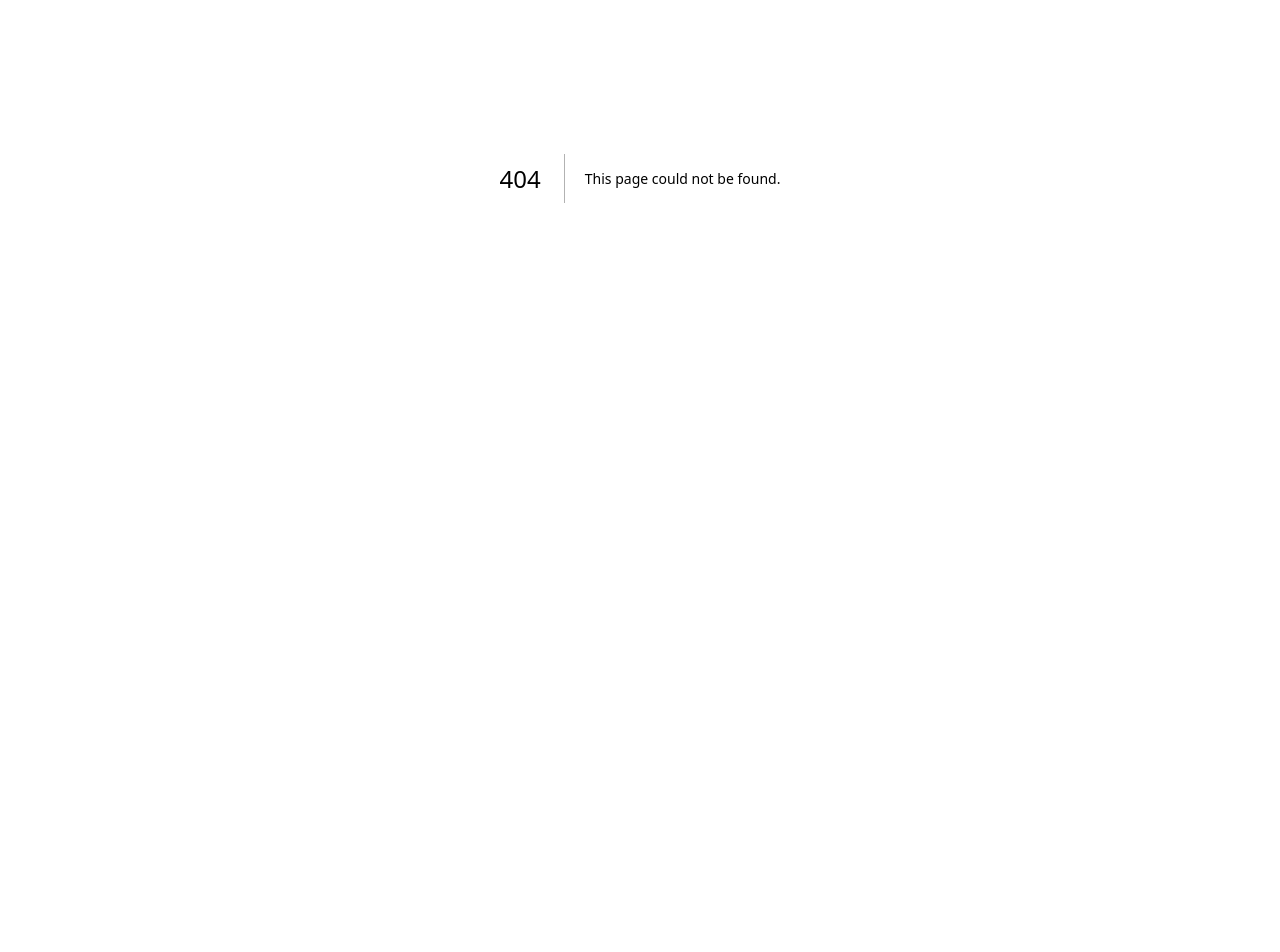
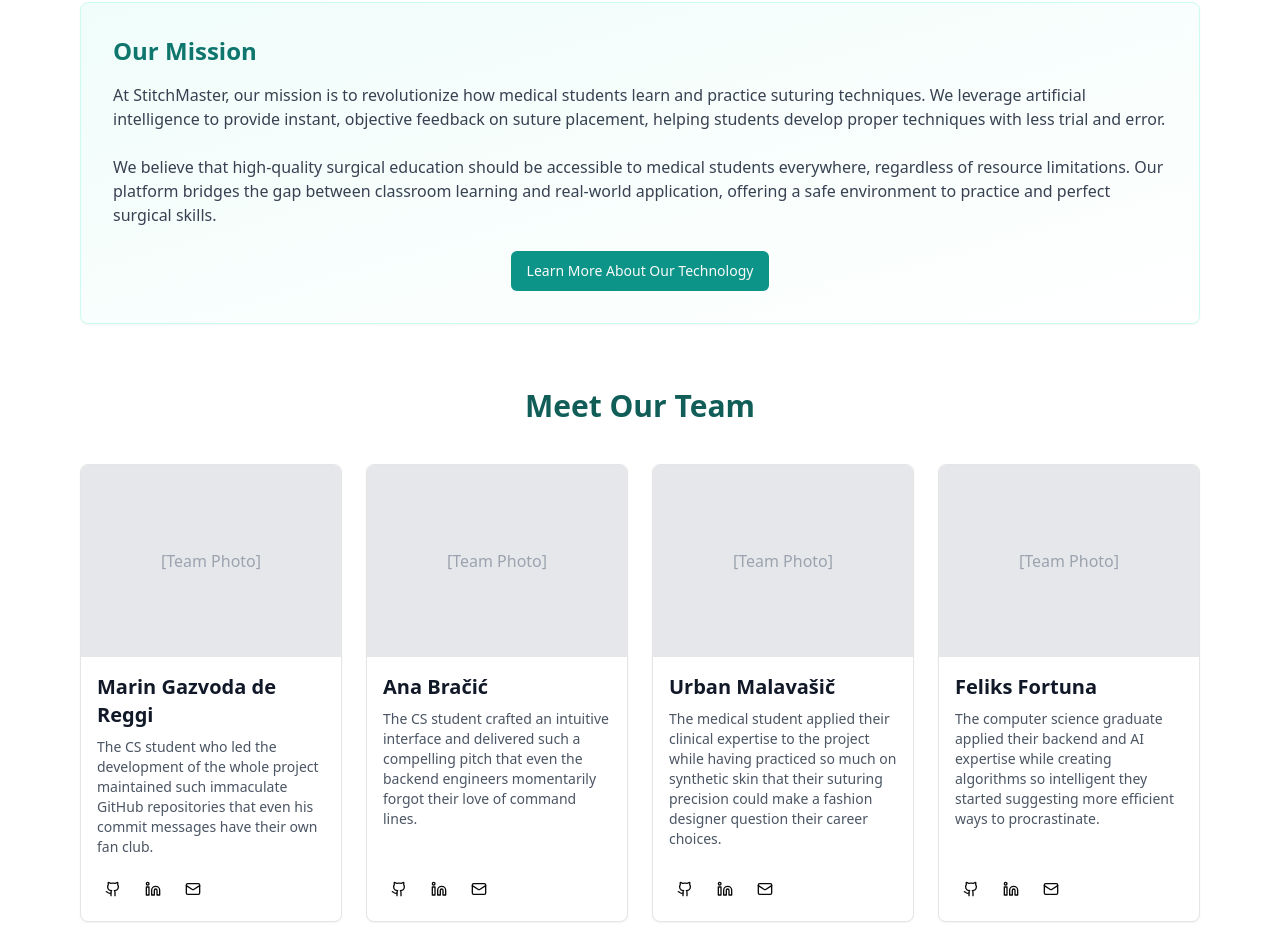
Before and after one commit to marindereggi/DragonHack-2025, a Next.js app in the folder frontend/: page /team in a window 1280 px wide. Before the commit this address had no page. Shown: the part 222-1174 px from the top of the page. Before the commit the page ends 800 px from the top, so only its background shows below. Built offline with nearby package versions, Linux system fonts and the light colour scheme.

Commit message:
About us

```diff
--- /dev/null
+++ b/frontend/app/team/page.tsx
@@ -0,0 +1,10 @@
+import TeamPage from "@/components/team";
+
+export const metadata = {
+  title: "Our Team | StitchMaster",
+  description: "Learn about the team behind StitchMaster and our mission to improve surgical education."
+};
+
+export default function Team() {
+  return <TeamPage />;
+}
--- a/frontend/components/footer.tsx
+++ b/frontend/components/footer.tsx
@@ -20,17 +20,17 @@ export default function Footer() {
             <h3 className="font-semibold mb-4 text-foreground">Resources</h3>
             <ul className="space-y-2 text-sm">
               <li>
-                <Link href="#" className="text-foreground/70 hover:text-teal-700 dark:hover:text-teal-400">
+                <Link href="https://www.sciencedirect.com/science/article/abs/pii/0002961077904482" className="text-foreground/70 hover:text-teal-700 dark:hover:text-teal-400" target="_blank" rel="noopener noreferrer">
                   Suturing Techniques
                 </Link>
               </li>
               <li>
-                <Link href="#" className="text-foreground/70 hover:text-teal-700 dark:hover:text-teal-400">
+                <Link href="https://www.youtube.com/watch?v=z8oWv-nVO6g" className="text-foreground/70 hover:text-teal-700 dark:hover:text-teal-400" target="_blank" rel="noopener noreferrer">
                   Training Videos
                 </Link>
               </li>
               <li>
-                <Link href="#" className="text-foreground/70 hover:text-teal-700 dark:hover:text-teal-400">
+                <Link href="https://dermnetnz.org/topics/suturing-techniques" className="text-foreground/70 hover:text-teal-700 dark:hover:text-teal-400" target="_blank" rel="noopener noreferrer">
                   Best Practices
                 </Link>
               </li>
@@ -46,7 +46,7 @@ export default function Footer() {
             <h3 className="font-semibold mb-4 text-foreground">About</h3>
             <ul className="space-y-2 text-sm">
               <li>
-                <Link href="#" className="text-foreground/70 hover:text-teal-700 dark:hover:text-teal-400">
+                <Link href="/team" className="text-foreground/70 hover:text-teal-700 dark:hover:text-teal-400">
                   Team
                 </Link>
               </li>
--- /dev/null
+++ b/frontend/components/team.tsx
@@ -0,0 +1,130 @@
+"use client";
+
+import { Card } from "@/components/ui/card";
+import { Button } from "@/components/ui/button";
+import Image from "next/image";
+import { Microscope, Github, Linkedin, Mail } from "lucide-react";
+
+export default function TeamPage() {
+  return (
+    <div className="container mx-auto px-4 py-12 max-w-6xl">
+      {/* Hero Section */}
+      <div className="text-center mb-16">
+        <div className="flex justify-center items-center gap-2 mb-4">
+          <Microscope className="h-8 w-8 text-teal-600" />
+          <h1 className="text-4xl font-bold text-teal-800 dark:text-teal-300">Our Team</h1>
+        </div>
+        <p className="text-xl text-gray-600 dark:text-gray-300 max-w-3xl mx-auto">
+          We're a passionate group of medical technologists and developers dedicated to improving surgical education through AI-powered learning tools.
+        </p>
+      </div>
+
+      {/* Mission Section */}
+      <Card className="p-8 mb-16 bg-gradient-to-br from-teal-50 to-white dark:from-gray-900 dark:to-gray-800 border-teal-100 dark:border-teal-900">
+        <h2 className="text-2xl font-semibold text-teal-700 dark:text-teal-400 mb-4">Our Mission</h2>
+        <p className="text-gray-700 dark:text-gray-300 mb-6">
+          At StitchMaster, our mission is to revolutionize how medical students learn and practice suturing techniques. We leverage artificial intelligence to provide instant, objective feedback on suture placement, helping students develop proper techniques with less trial and error.
+        </p>
+        <p className="text-gray-700 dark:text-gray-300 mb-6">
+          We believe that high-quality surgical education should be accessible to medical students everywhere, regardless of resource limitations. Our platform bridges the gap between classroom learning and real-world application, offering a safe environment to practice and perfect surgical skills.
+        </p>
+        <div className="flex justify-center mt-6">
+          <Button variant="default" className="bg-teal-600 hover:bg-teal-700">
+            Learn More About Our Technology
+          </Button>
+        </div>
+      </Card>
+
+      {/* Team Members Section */}
+      <h2 className="text-3xl font-bold text-center mb-10 text-teal-800 dark:text-teal-300">Meet Our Team</h2>
+      <div className="grid grid-cols-1 md:grid-cols-2 lg:grid-cols-4 gap-6 mb-16">
+        {[
+          {
+            name: "Marin Gazvoda de Reggi",
+            bio: "The CS student who led the development of the whole project maintained such immaculate GitHub repositories that even his commit messages have their own fan club.",
+            image: "/team/member1.jpg"
+          },
+          {
+            name: "Ana Bračić",
+            bio: "The CS student crafted an intuitive interface and delivered such a compelling pitch that even the backend engineers momentarily forgot their love of command lines.",
+            image: "/team/member2.jpg"
+          },
+          {
+            name: "Urban Malavašič",
+            bio: "The medical student applied their clinical expertise to the project while having practiced so much on synthetic skin that their suturing precision could make a fashion designer question their career choices.",
+            image: "/team/member3.jpg"
+          },
+          {
+            name: "Feliks Fortuna",
+            bio: "The computer science graduate applied their backend and AI expertise while creating algorithms so intelligent they started suggesting more efficient ways to procrastinate.",
+            image: "/team/member4.jpg"
+          }
+        ].map((member, i) => (
+          <Card key={i} className="overflow-hidden flex flex-col h-full">
+            <div className="h-48 relative bg-gray-200 dark:bg-gray-700">
+              {/* Replace with actual team member images */}
+              <div className="absolute inset-0 flex items-center justify-center">
+                <span className="text-gray-400">[Team Photo]</span>
+              </div>
+            </div>
+            <div className="p-4 flex-grow">
+              <h3 className="text-xl font-bold text-gray-900 dark:text-gray-100">{member.name}</h3>
+              <p className="text-sm text-teal-600 dark:text-teal-400 mb-2">{member.role}</p>
+              <p className="text-gray-600 dark:text-gray-300 text-sm">{member.bio}</p>
+            </div>
+            <div className="flex gap-2 p-4 pt-0 justify-start">
+              <Button variant="ghost" size="icon" className="h-8 w-8 rounded-full">
+                <Github className="h-4 w-4" />
+                <span className="sr-only">GitHub</span>
+              </Button>
+              <Button variant="ghost" size="icon" className="h-8 w-8 rounded-full">
+                <Linkedin className="h-4 w-4" />
+                <span className="sr-only">LinkedIn</span>
+              </Button>
+              <Button variant="ghost" size="icon" className="h-8 w-8 rounded-full">
+                <Mail className="h-4 w-4" />
+                <span className="sr-only">Email</span>
+              </Button>
+            </div>
+          </Card>
+        ))}
+      </div>
+
+      {/* Our Values Section */}
+      <div className="mb-16">
+        <h2 className="text-3xl font-bold text-center mb-10 text-teal-800 dark:text-teal-300">Our Values</h2>
+        <div className="grid grid-cols-1 md:grid-cols-3 gap-8">
+          <Card className="p-6">
+            <h3 className="text-xl font-semibold mb-3 text-teal-700 dark:text-teal-400">Innovation</h3>
+            <p className="text-gray-600 dark:text-gray-300">
+              We continuously push the boundaries of what's possible by combining medical expertise with cutting-edge AI technology.
+            </p>
+          </Card>
+          <Card className="p-6">
+            <h3 className="text-xl font-semibold mb-3 text-teal-700 dark:text-teal-400">Accessibility</h3>
+            <p className="text-gray-600 dark:text-gray-300">
+              We're committed to making quality surgical education tools available to medical students regardless of geographical or institutional constraints.
+            </p>
+          </Card>
+          <Card className="p-6">
+            <h3 className="text-xl font-semibold mb-3 text-teal-700 dark:text-teal-400">Accuracy</h3>
+            <p className="text-gray-600 dark:text-gray-300">
+              We strive for the highest standards in our AI analysis, focusing on providing medically accurate and clinically relevant feedback.
+            </p>
+          </Card>
+        </div>
+      </div>
+
+      {/* Contact Section */}
+      <Card className="p-8 text-center bg-teal-50 dark:bg-gray-800">
+        <h2 className="text-2xl font-bold mb-4 text-teal-800 dark:text-teal-300">Get In Touch</h2>
+        <p className="text-gray-700 dark:text-gray-300 mb-6">
+          Interested in learning more about our platform or collaborating with us? We'd love to hear from you!
+        </p>
+        <Button variant="default" className="bg-teal-600 hover:bg-teal-700">
+          Contact Us
+        </Button>
+      </Card>
+    </div>
+  );
+}
```
